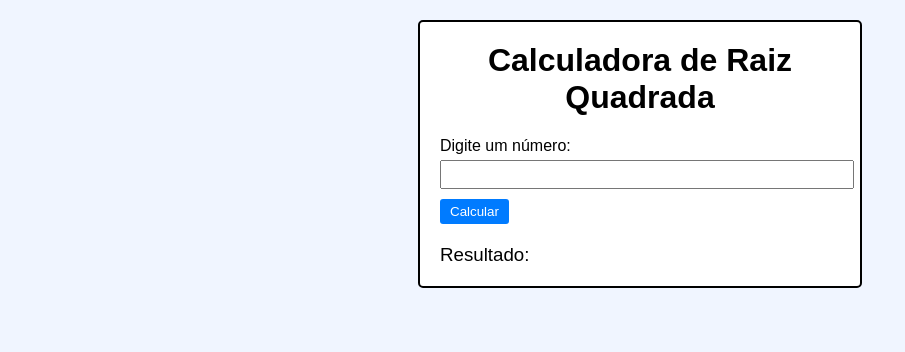
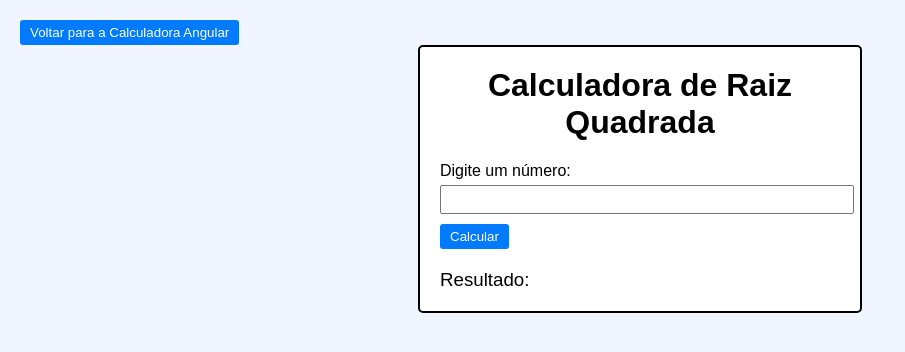
Before and after one commit to Tgentil/raizes, a plain HTML site: page index.html in a window 1280 px wide. Shown: the whole page, without its empty margins (0-905 px from the left). Drawn offline with Linux system fonts and the light colour scheme.

Commit message:
integration

```diff
--- a/index.html
+++ b/index.html
@@ -5,8 +5,12 @@
 		<link rel="stylesheet" href="style.css" />
 	</head>
 	<body>
+        <button onclick="goToCalculadoraAngular()">
+            Voltar para a Calculadora Angular
+        </button>
 		<div class="container">
 			<h1>Calculadora de Raiz Quadrada</h1>
+
 			<div class="input-group">
 				<label for="number">Digite um número:</label>
 				<input type="number" id="number" />
--- a/script.js
+++ b/script.js
@@ -11,3 +11,7 @@ function calculateSquareRoot() {
 		resultElement.textContent = squareRoot.toFixed(2);
 	}
 }
+
+function goToCalculadoraAngular() {
+	window.location.href = "https://calculadora-angular-26fe7.web.app/";
+}
```
